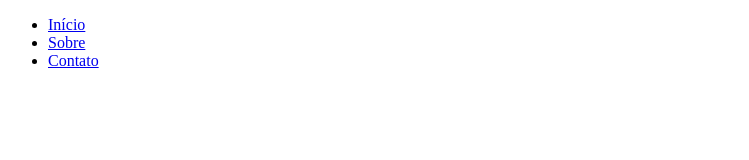
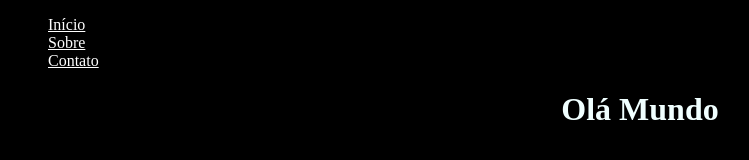
Before and after one commit to YanFellippe/atividades-front-end, a plain HTML site: page projeto-2/index.html in a window 1280 px wide. Shown: the whole page, without its empty margins (0-749 px from the left). Drawn offline with Linux system fonts and the light colour scheme.

Commit message:
Add files via upload

```diff
--- a/projeto-2/index.html
+++ b/projeto-2/index.html
@@ -5,17 +5,21 @@
     <meta name="viewport" content="width=device-width, initial-scale=1.0">
     <title>Inicio</title>
 </head>
-<body>
+<body style="background-color: black;">
     <header>
         <nav>
             <ul>
-                <li><a href="index.html">Início</a></li>
-                <li><a href="sobre.html">Sobre</a></li>
-                <li><a href="contato.html">Contato</a></li>
+                <li><a href="index.html" style="color: rgb(255, 255, 255);">Início</a></li>
+                <li><a href="sobre.html" style="color: rgb(255, 255, 255);">Sobre</a></li>
+                <li><a href="contato.html" style="color: rgb(255, 255, 255);">Contato</a></li>
             </ul>
         </nav>
     </header>
 
+    <h1 style="text-align: center; color: azure;">Olá Mundo</h1>
+
+
+
 
 </body>
 </html>
```
Also changed, not shown: projeto-2/contato.html (+6 -4 lines), projeto-2/sobre.html (+6 -4 lines).
